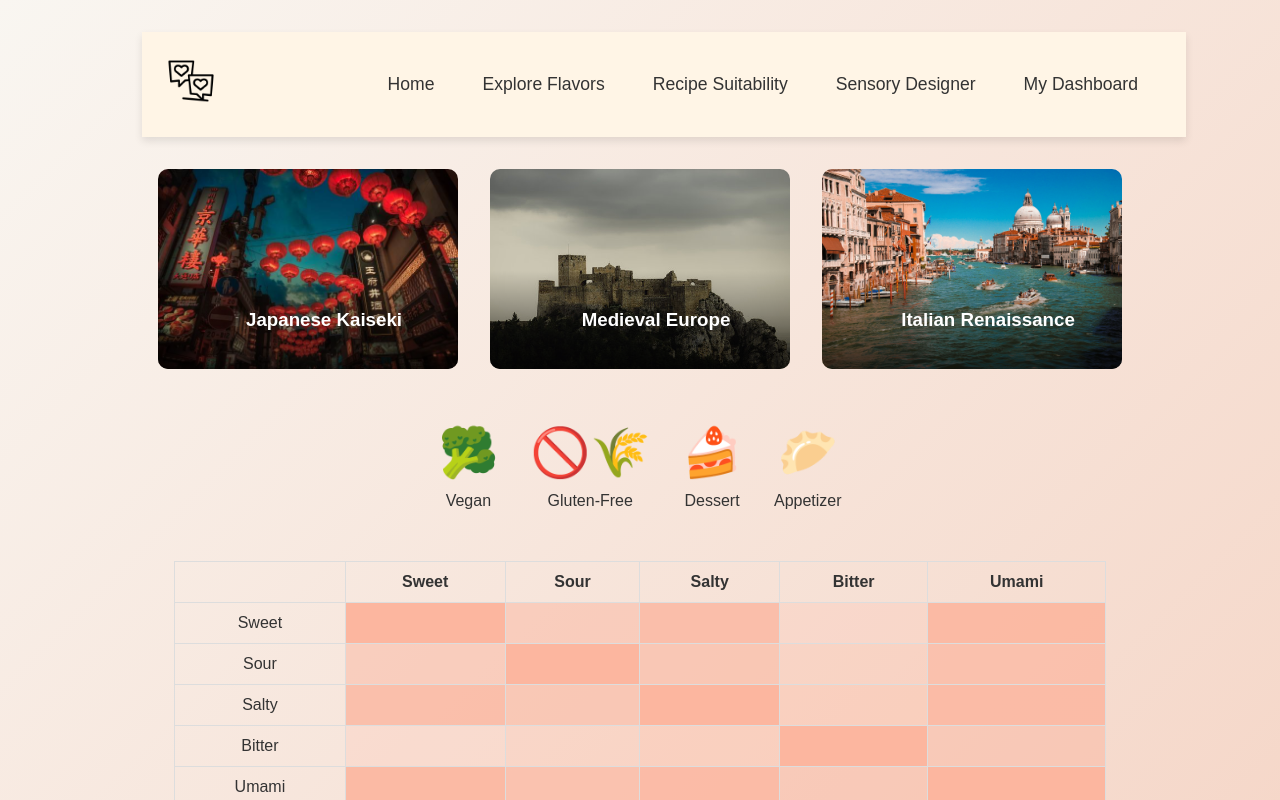
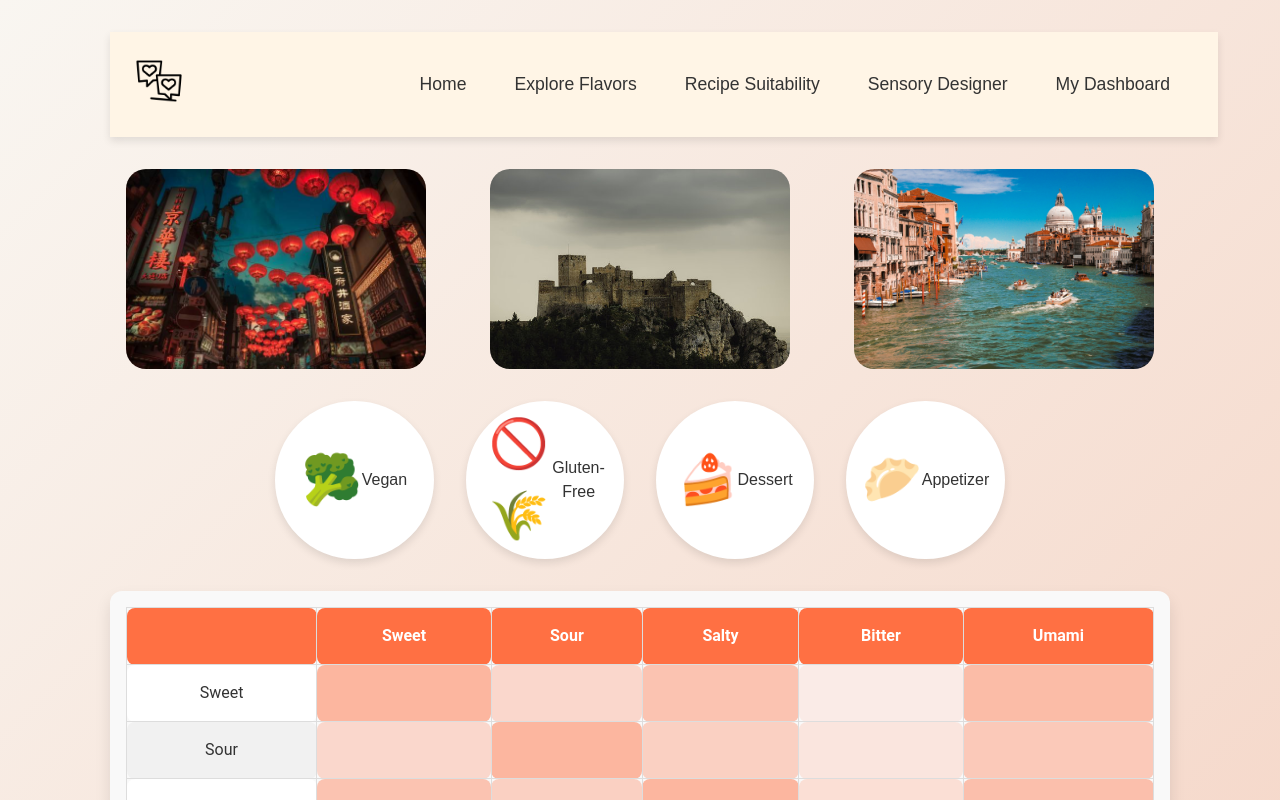
Before and after one commit to aryanjain18/FlavourSync, a React (Vite) app in the folder frontend/: page /explore in a window 1280 px wide. Shown: the top 800 px of the page. Built offline with nearby package versions, Linux system fonts and the light colour scheme.

Commit message:
made changes in explore flavors and sensory design

```diff
--- a/frontend/src/components/CountryCultureSelector.css
+++ b/frontend/src/components/CountryCultureSelector.css
@@ -1,8 +1,12 @@
 /* src/styles/CountryCultureSelector.css */
+/* src/styles/CountryCultureSelector.css */
+
 .country-culture-selector {
   display: flex;
   justify-content: center;
+  gap: 2rem;
   margin: 2rem 0;
+  flex-wrap: wrap;
 }
 
 .country-culture-selector__option {
@@ -12,21 +16,52 @@
   margin: 0 1rem;
   background-size: cover;
   background-position: center;
+  border-radius: 20px;
+  overflow: hidden;
   cursor: pointer;
-  border-radius: 10px;
-  overflow: hidden;
+  transition: transform 0.3s ease, box-shadow 0.3s ease, filter 0.3s ease;
+}
+
+.country-culture-selector__option:hover {
+  transform: scale(1.05) rotate(5deg);
+  box-shadow: 0px 12px 24px rgba(0, 0, 0, 0.2);
+  filter: brightness(1.2);
 }
 
 .country-culture-selector__overlay {
   position: absolute;
   bottom: 0;
   width: 100%;
+  height: 40%;
   background: linear-gradient(to top, rgba(0, 0, 0, 0.7), transparent);
   color: white;
   padding: 1rem;
   text-align: center;
+  opacity: 0;
+  transition: opacity 0.3s ease;
 }
 
 .country-culture-selector__option:hover .country-culture-selector__overlay {
+  opacity: 1;
   background: linear-gradient(to top, rgba(255, 127, 80, 0.7), transparent);
 }
+
+.country-culture-selector__overlay h2 {
+  font-size: 1.5rem;
+  font-weight: bold;
+  text-transform: uppercase;
+  letter-spacing: 1px;
+  margin: 0;
+  transition: transform 0.3s ease;
+}
+
+.country-culture-selector__option:hover .country-culture-selector__overlay h2 {
+  transform: translateY(-10px);
+}
+
+.country-culture-selector__overlay p {
+  font-size: 1rem;
+  margin-top: 0.5rem;
+  opacity: 0.9;
+  font-style: italic;
+}
--- a/frontend/src/components/DietHealthPreferences.css
+++ b/frontend/src/components/DietHealthPreferences.css
@@ -1,21 +1,37 @@
-/* src/styles/DietHealthPreferences.css */
 .diet-health-preferences {
   display: flex;
   justify-content: center;
   flex-wrap: wrap;
+  gap: 2rem; /* Adds space between items */
   margin: 2rem 0;
 }
 
 .diet-health-preferences__icon {
-  margin: 1rem;
-  text-align: center;
+  display: flex;
+  align-items: center;
+  justify-content: center;
+  background-color: #fff;
+  padding: 1.2rem;
+  width: 120px;
+  height: 120px;
+  border-radius: 50%; /* Circle shape */
+  box-shadow: 0 4px 8px rgba(0, 0, 0, 0.1); /* Light shadow */
+  transition: all 0.3s ease; /* Smooth transitions */
   cursor: pointer;
+  color: #333;
+}
+
+.diet-health-preferences__icon:hover {
+  background: linear-gradient(45deg, #ff7f50, #fcb69f); /* Gradient hover */
+  box-shadow: 0 8px 16px rgba(0, 0, 0, 0.2); /* Stronger shadow */
+  transform: translateY(-5px); /* Lift effect on hover */
 }
 
 .diet-health-preferences__icon .icon {
-  font-size: 3rem;
+  font-size: 3rem; /* Icon size */
+  transition: color 0.3s ease; /* Smooth color transition */
 }
 
-.diet-health-preferences__icon:hover {
-  color: #ff7f50;
+.diet-health-preferences__icon:hover .icon {
+  color: white; /* Change icon color on hover */
 }
--- a/frontend/src/components/FlavourPairingMatrix.css
+++ b/frontend/src/components/FlavourPairingMatrix.css
@@ -1,7 +1,12 @@
-/* src/styles/FlavorPairingMatrix.css */
+/* Flavor Pairing Matrix Styling */
 .flavor-pairing-matrix {
   overflow-x: auto;
-  margin: 2rem;
+  margin: 2rem auto;
+  padding: 1rem;
+  background-color: #f9f9f9; /* Light background for contrast */
+  border-radius: 12px;
+  box-shadow: 0 8px 16px rgba(0, 0, 0, 0.1); /* Soft shadow for depth */
+  max-width: 1200px;
 }
 
 .flavor-pairing-matrix table {
@@ -12,11 +17,51 @@
 .flavor-pairing-matrix th,
 .flavor-pairing-matrix td {
   border: 1px solid #ddd;
-  padding: 0.5rem;
+  padding: 1rem;
   text-align: center;
+  font-size: 1rem;
+  color: #333;
+  font-family: 'Roboto', sans-serif; /* Cleaner font for better readability */
+  transition: background-color 0.3s ease, transform 0.2s ease; /* Smooth background & scale transition */
 }
 
-.flavor-pairing-matrix__cell:hover {
-  background-color: #ff7f50;
+.flavor-pairing-matrix th {
+  background-color: #ff7043; /* Bold orange background for header */
+  color: white;
+  font-weight: bold;
+}
+
+.flavor-pairing-matrix td {
+  background-color: #fff;
+  transition: background-color 0.3s ease, transform 0.2s ease;
+}
+
+.flavor-pairing-matrix td:hover {
+  background-color: #ff7f50; /* Light coral background on cell hover */
   cursor: pointer;
+  transform: scale(1.05); /* Slight zoom effect */
+  box-shadow: 0 4px 8px rgba(0, 0, 0, 0.1); /* Add subtle shadow on hover */
 }
+
+/* Alternate row colors for better readability */
+.flavor-pairing-matrix tr:nth-child(even) td {
+  background-color: #f1f1f1;
+}
+
+.flavor-pairing-matrix tr:nth-child(odd) td {
+  background-color: #ffffff;
+}
+
+.flavor-pairing-matrix tr:hover td {
+  background-color: #ffb3a1; /* Highlight entire row on hover */
+}
+
+.flavor-pairing-matrix th:hover {
+  background-color: #ff5722; /* Darker orange for header hover */
+  transform: scale(1.05); /* Slight scale for interactivity */
+}
+
+/* Add border-radius to table cells for rounded corners */
+.flavor-pairing-matrix th, .flavor-pairing-matrix td {
+  border-radius: 8px;
+}
--- a/frontend/src/components/SensoryMappingDashboard.css
+++ b/frontend/src/components/SensoryMappingDashboard.css
@@ -1,23 +1,76 @@
-/* src/styles/SensoryMappingDashboard.css */
+/* Sensory Mapping Dashboard Styling */
 .sensory-mapping-dashboard {
-  margin: 2rem;
+  margin: 2rem auto;
+  padding: 2rem;
+  background: linear-gradient(135deg, #fef9e7, #fbe8d3); /* Warm pastel gradient */
+  border-radius: 16px;
+  box-shadow: 0 8px 16px rgba(0, 0, 0, 0.2);
+  transition: transform 0.4s ease, box-shadow 0.4s ease, background 0.4s ease; /* Smooth background and shadow transition */
+  width: 90%;
+  max-width: 1200px;
+}
+
+.sensory-mapping-dashboard:hover {
+  transform: scale(1.03); /* Slight increase in scale */
+  box-shadow: 0 12px 24px rgba(0, 0, 0, 0.3); /* Deeper shadow on hover */
+  background: linear-gradient(135deg, #fce4ec, #ffe0b2); /* Soft background color shift */
 }
 
 .sensory-mapping-dashboard__control {
   display: flex;
   align-items: center;
   margin: 1rem 0;
+  transition: all 0.3s ease; /* Apply smooth transition for all properties */
 }
 
 .sensory-mapping-dashboard__control label {
-  width: 100px;
+  font-weight: bold;
+  color: #4e342e; /* Chocolate brown */
+  width: 120px;
+  transition: color 0.3s ease; /* Smooth transition for label color */
 }
 
 .sensory-mapping-dashboard__control input[type='range'] {
   flex-grow: 1;
   margin: 0 1rem;
+  accent-color: #ff7043; /* Vibrant orange */
+  transition: transform 0.3s ease-in-out, background-color 0.3s ease; /* Smooth transformation */
+}
+
+.sensory-mapping-dashboard__control input[type='range']:hover {
+  transform: scale(1.05); /* Slight zoom on hover */
+  background-color: #ffab91; /* Change color of slider when hovered */
 }
 
 .sensory-mapping-dashboard__control select {
   margin-left: 1rem;
+  padding: 0.5rem;
+  border-radius: 8px;
+  border: 1px solid #ff7043;
+  background: #ffe0b2;
+  color: #4e342e;
+  font-weight: bold;
+  transition: all 0.3s ease; /* Smooth transition for all properties */
 }
+
+.sensory-mapping-dashboard__control select:hover {
+  background: #ffab91; /* Softer orange */
+  transform: scale(1.05); /* Slight scale on hover */
+  box-shadow: 0 4px 10px rgba(0, 0, 0, 0.2); /* Add subtle shadow on hover */
+}
+
+/* Animation for Entrance */
+@keyframes fadeIn {
+  from {
+    opacity: 0;
+    transform: translateY(-20px);
+  }
+  to {
+    opacity: 1;
+    transform: translateY(0);
+  }
+}
+
+.sensory-mapping-dashboard {
+  animation: fadeIn 0.8s ease-out; /* Smooth fade-in animation */
+}
```
